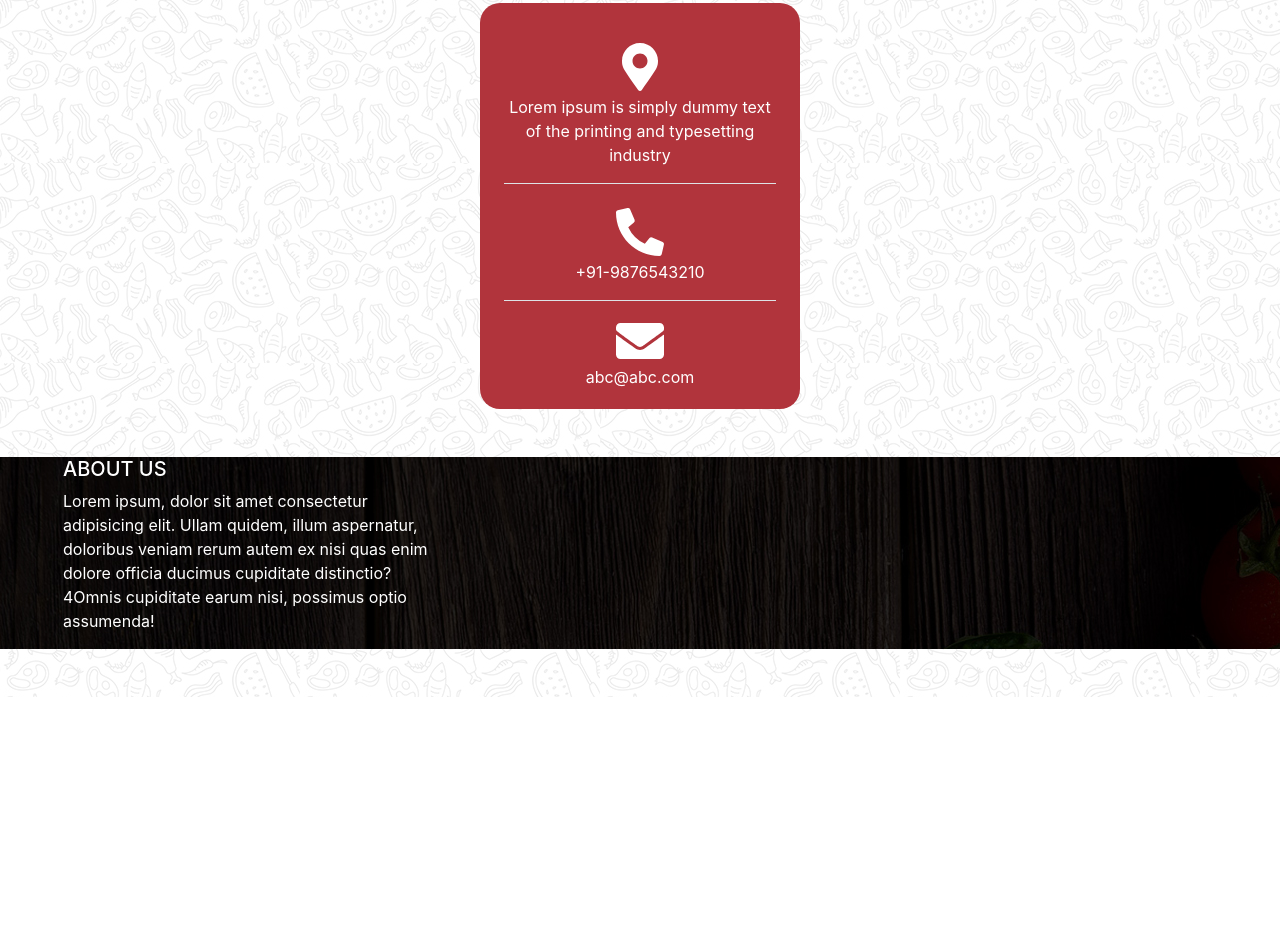
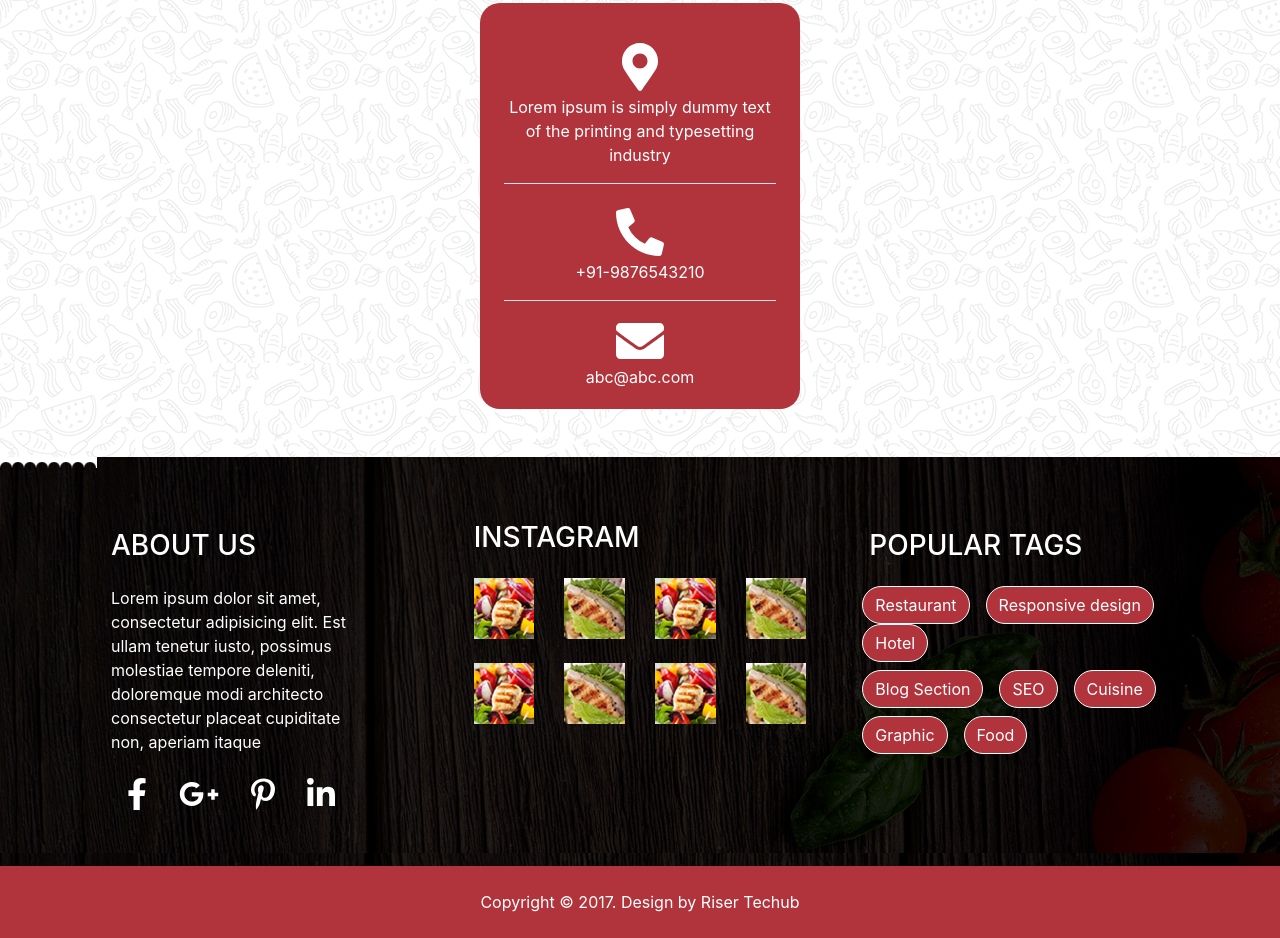
Before and after one commit to kazmisimran/le-site-du-chef, a website: page index.html in a window 1280 px wide. Shown: the part 6037-6975 px from the top of the page. Before the commit the page ends 6734 px from the top, so only its background shows below. Drawn offline with nearby package versions, Linux system fonts and the light colour scheme.

Commit message:
ftr-done

```diff
--- a/index.html
+++ b/index.html
@@ -473,18 +473,60 @@
         </div>
     </section>
 
-    <footer>
-    <section class="social">
-      <div class="row my-5 mx-5">
-        <div class="col-4 d-flex flex-column">
-          <h5 class="text-white">ABOUT US</h5>
-          <p class="text-white">Lorem ipsum, dolor sit amet consectetur adipisicing elit. Ullam quidem, illum aspernatur,
-            doloribus veniam rerum autem ex nisi quas enim dolore officia ducimus cupiditate distinctio? 4Omnis cupiditate earum nisi,
-             possimus optio assumenda!</p>
-        </div>
-        <div class="col-4"></div>
-        <div class="col-4"></div>
-      </div>
+  <footer>
+    <img src="./images/footer_bottom_decoration_img.png" alt="" class="ftr-deco">
+    <section class="social py-5 mt-5">
+       <div style="width: 85%;" class="mx-auto row">
+         <div class="col-4 d-flex flex-column">
+            <h3 class="text-white my-4">ABOUT US</h3>
+            <p class="text-white w-75">Lorem ipsum dolor sit amet, consectetur adipisicing elit. Est ullam tenetur
+              iusto, possimus molestiae tempore deleniti, doloremque modi architecto
+              consectetur placeat cupiditate non, aperiam itaque </p>
+            <div class="social-icons d-flex flex-row align-items-center my-2">
+                <i class="fab fa-facebook-f fa-2x text-white mx-3"></i>
+                <i class="fab fa-google-plus-g fa-2x text-white mx-3"></i>
+                <i class="fab fa-pinterest-p fa-2x text-white mx-3"></i>
+                <i class="fab fa-linkedin-in fa-2x text-white mx-3"></i>
+            </div>
+         </div>
+         <div class="col-4 col-insta">
+           <h3 class="text-white my-3">INSTAGRAM</h3>
+            <div class="row insta-row my-4">
+              <div class="col-3 "><img src="./images/instragram_gallery_img1.jpg" alt=""></div>
+              <div class="col-3 "><img src="./images/instragram_gallery_img2.jpg" alt=""></div>
+              <div class="col-3 "><img src="./images/instragram_gallery_img1.jpg" alt=""></div>
+              <div class="col-3 "><img src="./images/instragram_gallery_img2.jpg" alt=""></div>
+            </div>
+            <div class="row insta-row">
+                <div class="col-3"><img src="./images/instragram_gallery_img1.jpg" alt=""></div>
+                <div class="col-3"><img src="./images/instragram_gallery_img2.jpg" alt=""></div>
+                <div class="col-3"><img src="./images/instragram_gallery_img1.jpg" alt=""></div>
+                <div class="col-3"><img src="./images/instragram_gallery_img2.jpg" alt=""></div>
+              </div>
+
+         </div>
+         <div class="col-4 pl-5">
+           <h3 class="text-white my-4">POPULAR TAGS</h3>
+           <div class="row my-2">
+           <button type="button" class="btn btn-danger mx-2 border-white rounded-pill">Restaurant</button>
+           <button type="button" class="btn btn-danger mx-2 border-white rounded-pill">Responsive design</button>
+           <button type="button" class="btn btn-danger mx-2 border-white rounded-pill">Hotel</button>
+          </div>
+          <div class="row mb-2">
+            <button type="button" class="btn btn-danger mx-2 border-white rounded-pill">Blog Section</button>
+           <button type="button" class="btn btn-danger mx-2 border-white rounded-pill">SEO</button>
+           <button type="button" class="btn btn-danger mx-2 border-white rounded-pill">Cuisine</button>
+          </div>
+          <div class="row">
+              <button type="button" class="btn btn-danger mx-2 border-white rounded-pill">Graphic</button>
+              <button type="button" class="btn btn-danger mx-2 border-white rounded-pill">Food</button>
+
+          </div>
+         </div>
+       </div>
+    </section>
+    <section class="last text-white bg-danger py-4  d-flex align-items-center justify-content-center">
+      <p class="mb-0">Copyright © 2017. Design by Riser Techub</p>
     </section>
   </footer>
 
--- a/src/sass/main.scss
+++ b/src/sass/main.scss
@@ -313,8 +313,16 @@ body {
     }
 
     footer{
+        position: relative;
+        .ftr-deco{
+            position:absolute;
+            top: 0;
+       }
         .social{
             background-image: url(./../../images/footer_background.jpg);
+            .row .col-insta div img{
+                width: 100%;
+            }
         }
     }
 
```
Also changed, not shown: public/css/main.css, public/css/main.min.css, 2 other files.
